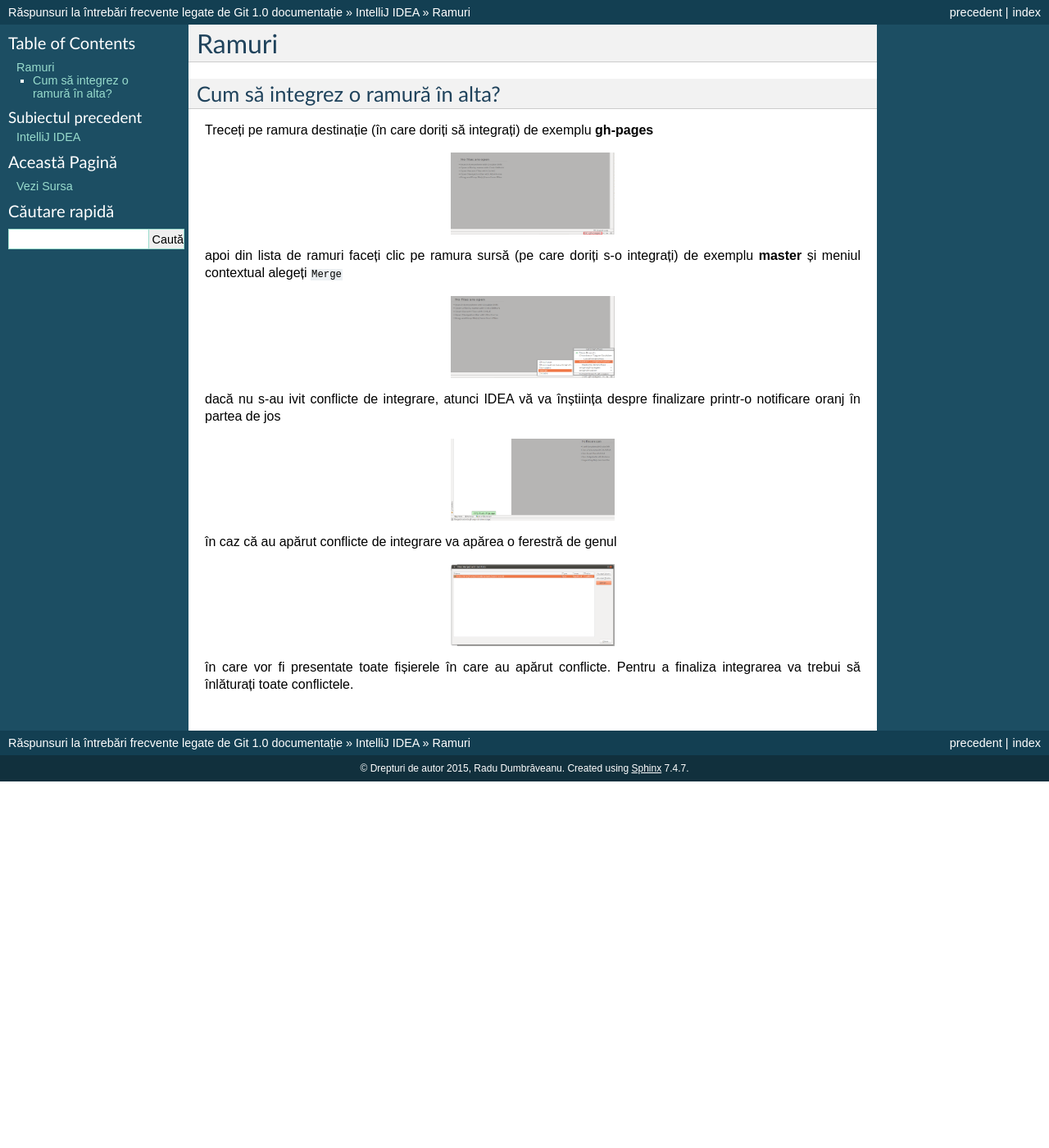
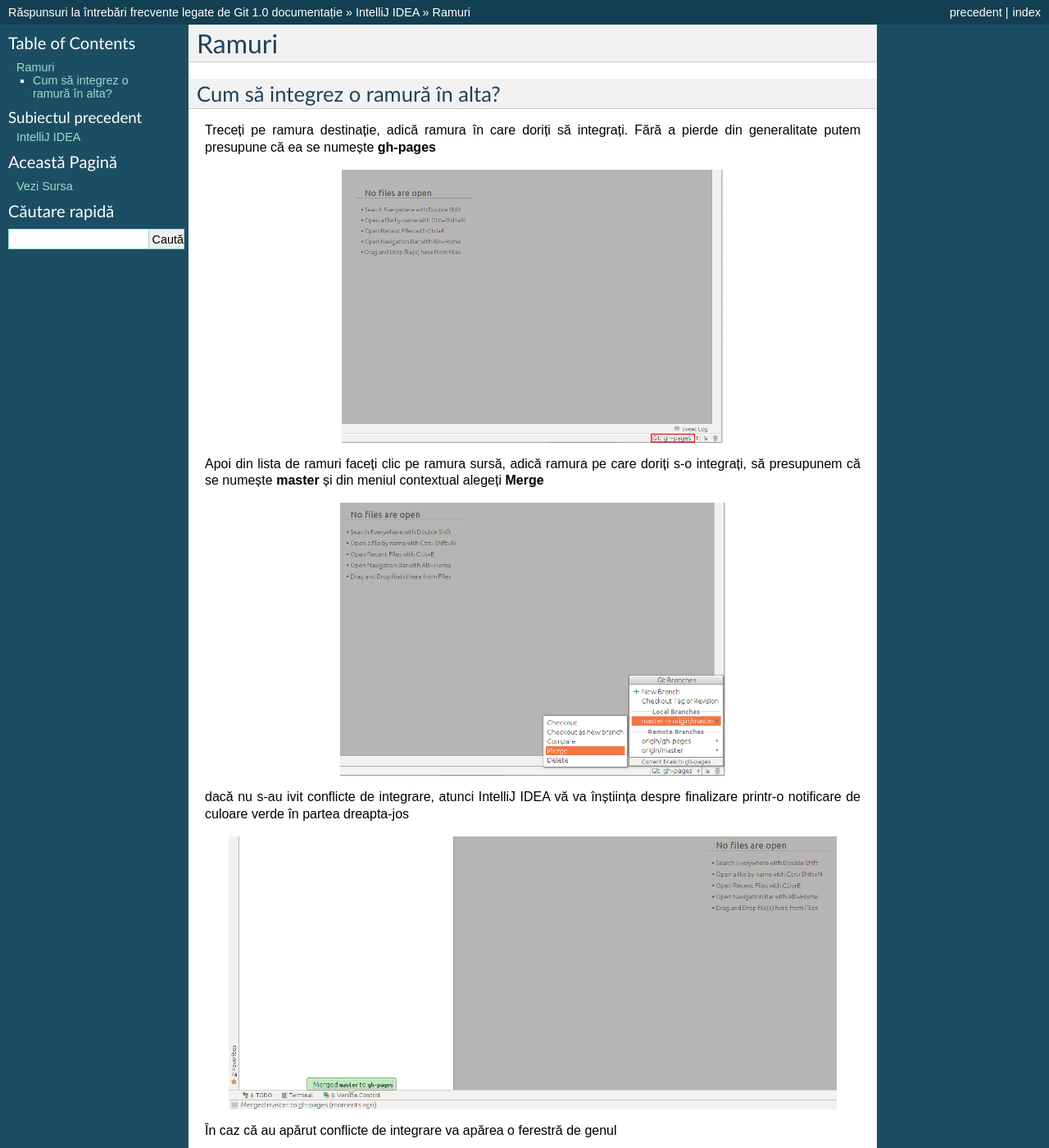
Before and after one commit to Streeling/git-rif, a Sphinx documentation site: the page built from source/idea/ramuri.rst, in a window 1280 px wide and 1400 px high. Shown: the whole window at 82% size. Built offline with Sphinx 7.4.7, drawn with Linux system fonts in a browser that asks for light colours.

Commit message:
Redactarea "Cum să integrez o ramură în alta?" pentru IDEA

```diff
--- a/source/idea/ramuri.rst
+++ b/source/idea/ramuri.rst
@@ -6,32 +6,28 @@
 Cum să integrez o ramură în alta?
 """""""""""""""""""""""""""""""""
 
-Treceți pe ramura destinație (în care doriți să integrați) de exemplu **gh-pages**
+Treceți pe ramura destinație, adică ramura în care doriți să integrați. Fără a pierde din generalitate putem presupune că ea se numește **gh-pages**
 
 .. image:: ../_static/idea_ramura_curenta.png
-    :width: 200px
     :align: center
-    :height: 100px
+    :height: 333px
 
-apoi din lista de ramuri faceți clic pe ramura sursă (pe care doriți s-o integrați) de exemplu **master** și meniul contextual alegeți :code:`Merge`
+Apoi din lista de ramuri faceți clic pe ramura sursă, adică ramura pe care doriți s-o integrați, să presupunem că se numește **master** și din meniul contextual alegeți **Merge**
 
 .. image:: ../_static/idea_integrare_ramura.png
-    :width: 200px
     :align: center
-    :height: 100px
+    :height: 333px
 
-dacă nu s-au ivit conflicte de integrare, atunci IDEA vă va înștiința despre finalizare printr-o notificare oranj în partea de jos
+dacă nu s-au ivit conflicte de integrare, atunci IntelliJ IDEA vă va înștiința despre finalizare printr-o notificare de culoare verde în partea dreapta-jos
 
 .. image:: ../_static/idea_integrare_reusita_ramura.png
-    :width: 200px
     :align: center
-    :height: 100px
+    :height: 333px
 
-în caz că au apărut conflicte de integrare va apărea o ferestră de genul
+În caz că au apărut conflicte de integrare va apărea o ferestră de genul
 
 .. image:: ../_static/idea_integrare_cu_conflicte.png
-    :width: 200px
     :align: center
-    :height: 100px
+    :height: 333px
 
 în care vor fi presentate toate fișierele în care au apărut conflicte. Pentru a finaliza integrarea va trebui să înlăturați toate conflictele.
```
